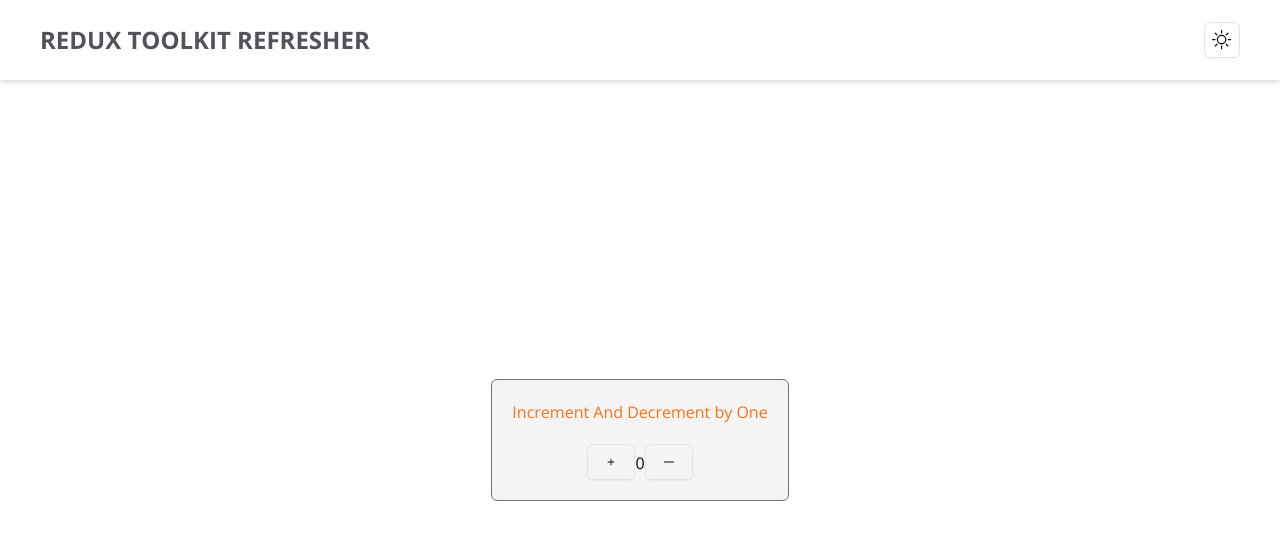
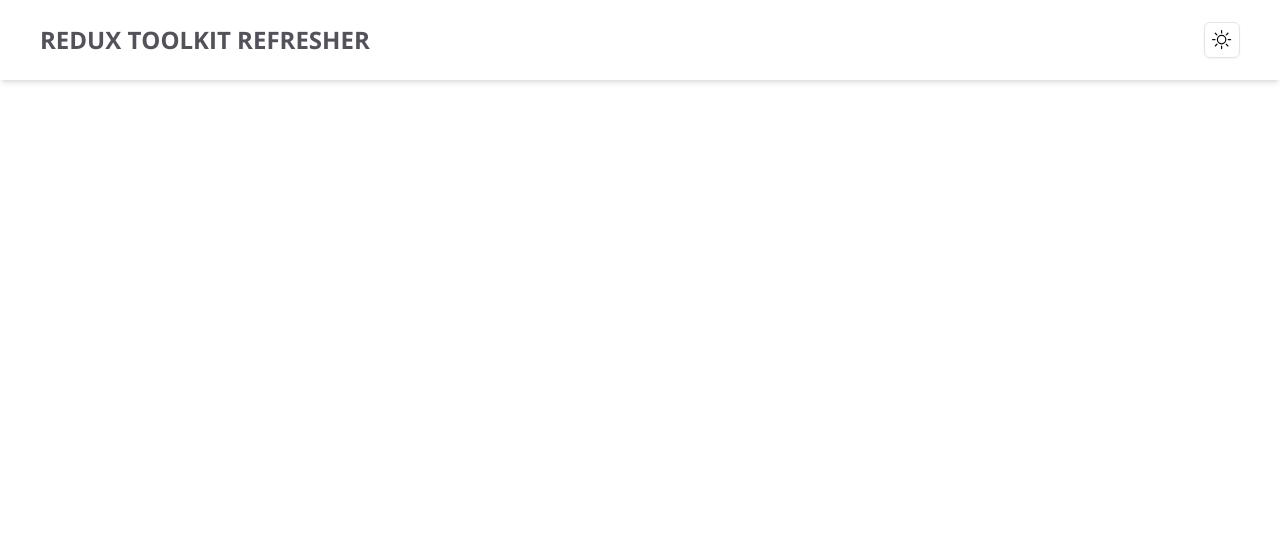
Before and after one commit to KennedyMungai/ReduxToolKitRefresher, a Next.js app: page / in a window 1280 px wide. Shown: the top 540 px of the page. Built offline with nearby package versions, Linux system fonts and the light colour scheme.

Commit message:
Made a bunch of changes

```diff
--- a/Redux/features/counter/counterSlice.ts
+++ /dev/null
@@ -1,25 +0,0 @@
-import { RootState } from '@/Redux/store'
-import { createSlice } from '@reduxjs/toolkit'
-
-interface IState {
-    count: number
-}
-
-const initialState: IState = {
-    count: 0
-}
-
-const counterSlice = createSlice({
-    name: 'counter',
-    initialState,
-    reducers: {
-        increment: (state) => { state.count++ },
-        decrement: (state) => { state.count-- },
-        incrementByAmount: (state, action) => { state.count += action.payload }
-    }
-})
-
-export const { increment, decrement, incrementByAmount } = counterSlice.actions
-export const selectCount = (state: RootState) => state.counter.count
-
-export default counterSlice.reducer
--- a/Redux/store.ts
+++ b/Redux/store.ts
@@ -1,9 +1,9 @@
 import { configureStore } from "@reduxjs/toolkit";
-import counterReducer from "./features/counter/counterSlice";
+import postsReducer from "./features/posts/postsSlice";
 
 const store = configureStore({
     reducer: {
-        counter: counterReducer
+        posts: postsReducer
     }
 })
 
--- a/app/page.tsx
+++ b/app/page.tsx
@@ -1,9 +1,7 @@
-import AddCounter from '@/components/Counter/AddCounter'
+'use client'
 
 export default function Home() {
 	return (
-		<main className='w-screen h-[90vh] flex flex-col items-center justify-center gap-5'>
-			<AddCounter />
-		</main>
+		<main className='w-screen h-[90vh] flex flex-col items-center justify-center gap-5'></main>
 	)
 }
--- a/components/Counter/AddCounter.tsx
+++ /dev/null
@@ -1,39 +0,0 @@
-'use client'
-import React from 'react'
-import { Button } from '../ui/button'
-import { useAppDispatch, useAppSelector } from '@/Redux/hooks'
-import {
-	decrement,
-	increment,
-	selectCount
-} from '@/Redux/features/counter/counterSlice'
-import { BsPlus } from 'react-icons/bs'
-import { AiOutlineMinus } from 'react-icons/ai'
-
-type Props = {}
-
-const AddCounter = (props: Props) => {
-	const dispatch = useAppDispatch()
-	const count = useAppSelector((state) => state.counter.count)
-
-	return (
-		<div className='flex flex-col items-center gap-5 bg-zinc-100 p-5 rounded-md border-[1px] border-zinc-500'>
-			<div className=''>
-				<p className='text-orange-500'>
-					Increment And Decrement by One
-				</p>
-			</div>
-			<div className=''>
-				<Button variant={'outline'} onClick={() => dispatch(increment)}>
-					<BsPlus />
-				</Button>
-				<span className='my-5'>{count}</span>
-				<Button variant={'outline'} onClick={() => dispatch(decrement)}>
-					<AiOutlineMinus />
-				</Button>
-			</div>
-		</div>
-	)
-}
-
-export default AddCounter
--- /dev/null
+++ b/components/ui/input.tsx
@@ -0,0 +1,25 @@
+import * as React from "react"
+
+import { cn } from "@/lib/utils"
+
+export interface InputProps
+  extends React.InputHTMLAttributes<HTMLInputElement> {}
+
+const Input = React.forwardRef<HTMLInputElement, InputProps>(
+  ({ className, type, ...props }, ref) => {
+    return (
+      <input
+        type={type}
+        className={cn(
+          "flex h-9 w-full rounded-md border border-input bg-transparent px-3 py-1 text-sm shadow-sm transition-colors file:border-0 file:bg-transparent file:text-sm file:font-medium placeholder:text-muted-foreground focus-visible:outline-none focus-visible:ring-1 focus-visible:ring-ring disabled:cursor-not-allowed disabled:opacity-50",
+          className
+        )}
+        ref={ref}
+        {...props}
+      />
+    )
+  }
+)
+Input.displayName = "Input"
+
+export { Input }
```
